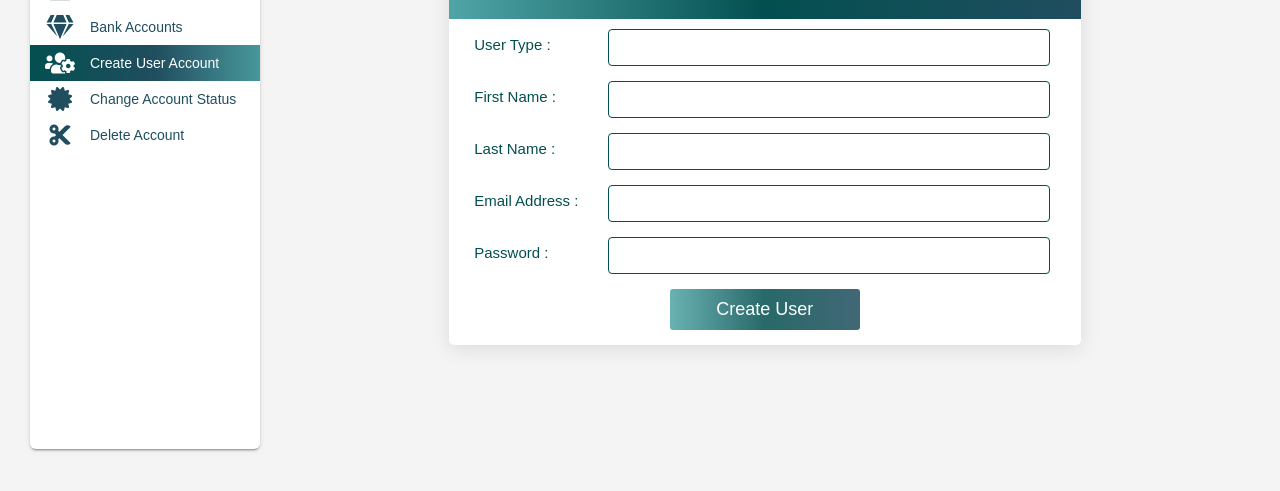
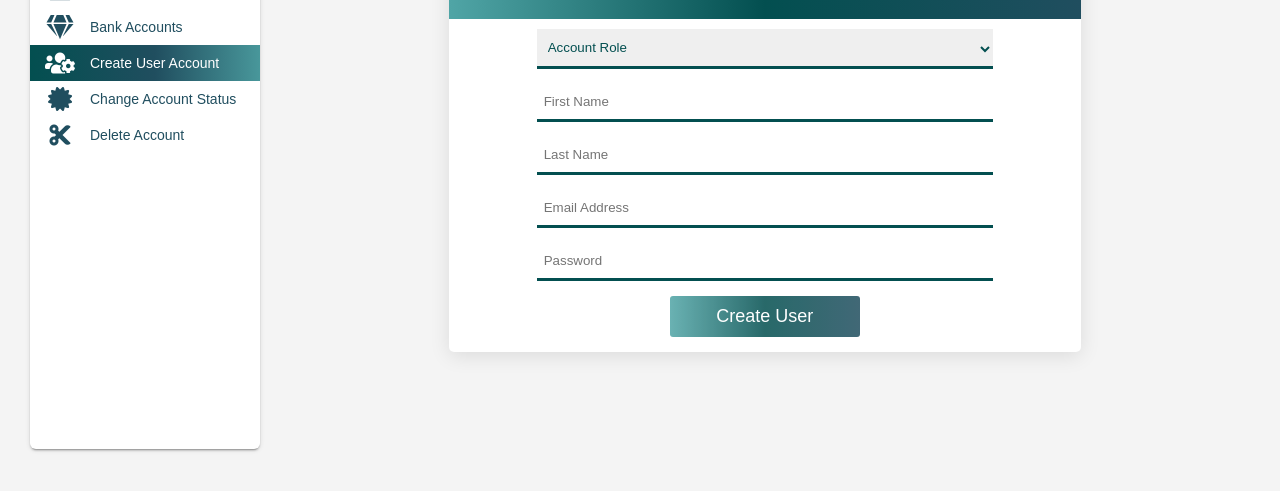
Before and after one commit to idowuadeleke/BANKA, a website: page UI/admin.html in a window 1280 px wide. Both pictures are taken after a click on the link "Create User Account". Shown: the part 141-632 px from the top of the page. Drawn offline with Linux system fonts and the light colour scheme.

Commit message:
feat(admin can select account role): Admin select role of user account
This feature enables admin to select account role from a dropdwn

when creating user account [Delivers #164985260]

```diff
--- a/UI/CSS/style.css
+++ b/UI/CSS/style.css
@@ -166,7 +166,7 @@ div {
   text-align: center;
 }
 
-input, textarea, select, button, meter, progress {
+input, textarea, select, button, meter,select {
   -webkit-writing-mode: horizontal-tb !important;
 }
 
@@ -707,7 +707,8 @@ input, textarea, select, button {
   text-align: center;
 }
 
-input[type="text"], input[type="password"], input[type="email"], input[type="text"],input[type="number"],textarea {
+input[type="text"], input[type="password"], input[type="email"], input[type="text"],input[type="number"],textarea,
+select {
   text-align: left;
   width: 70%;
   margin: 15px 10px 0px 10px;
@@ -716,6 +717,11 @@ input[type="text"], input[type="password"], input[type="email"], input[type="tex
   border: none;
   border-bottom: solid #034f50;
   outline: 0;
+  -ms-box-sizing:content-box;
+  -moz-box-sizing:content-box;
+  -webkit-box-sizing:content-box;
+  box-sizing:content-box;
+  color:  #034f50;
 }
 
 .submit-account, .submit-user {
@@ -837,14 +843,14 @@ a:hover {
   width: 60%;
 }
 
-.userAccountContainer input[type="email"],.userAccountContainer input[type="text"],
+/* .userAccountContainer input[type="email"],.userAccountContainer input[type="text"],
 .userAccountContainer input[type="password"]{
   border: solid 1px #034f50;
   border-radius: 4px;
   position: relative;
   float: left;
   width: 70%;
-}
+} */
 
 .debit-account-container label,.credit-account-container label,.userAccountContainer label,
 .deleteAccountContainer label, .create-account-container label, .statusAccountContainer label{
--- a/UI/JS/signup.js
+++ b/UI/JS/signup.js
@@ -5,6 +5,7 @@ var role;
 userRole.onchange = function() {
   role = document.getElementById("user-role").value;
 };
+
 
 userLogin.onclick = function(e) {
     gotoUserPage();
--- a/UI/admin.html
+++ b/UI/admin.html
@@ -128,16 +128,16 @@
 
               <form class = "form-fields ">
                 <div class = "input "  >
-                <label for="userAccountUserType"> User Type : </label>
-                <input type="text"  name="userAccountUserType" class="accountInputField" required /><br/>
-                 <label for="userAccountFirstName"> First Name : </label>
-                <input type="text"  name="userAccountFirstName" class="accountInputField" required /><br/>
-                 <label for="userAccountLastName"> Last Name : </label>
-                <input type="text"  name="userAccountLastName" class="accountInputField" required /><br/>
-                <label for="userAccountEmail">Email Address : </label>
-                <input type="email"  name="userAccountEmail" class="accountInputField" required /><br/>
-                <label for="userAccountPassword">Password : </label>
-                <input type="password"  name="userAccountPassword" class="accountInputField" required />
+                <select id="user-role" name="create-account-role" required>
+                  <option value="" disabled selected>Account Role</option>
+                  <option value="customer">Customer</option>
+                  <option value="staff">Staff</option>
+                  <option value="admin">Admin</option>
+                </select>
+                <input type="text"  name="userAccountFirstName" placeholder="First Name" required /><br/>
+                <input type="text"  name="userAccountLastName" placeholder="Last Name" required /><br/>
+                <input type="email"  name="userAccountEmail" placeholder="Email Address" required /><br/>
+                <input type="password"  name="userAccountPassword" placeholder="Password" required />
                 </div>
                 <div class="bottom">
                   <button type="submit" class="submit-user">
```
